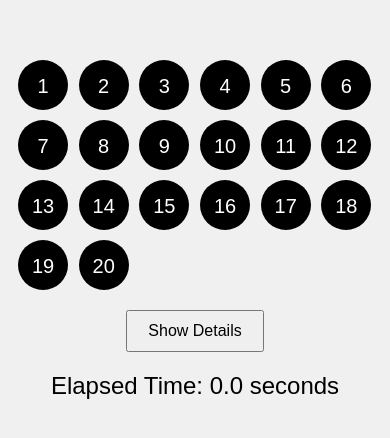
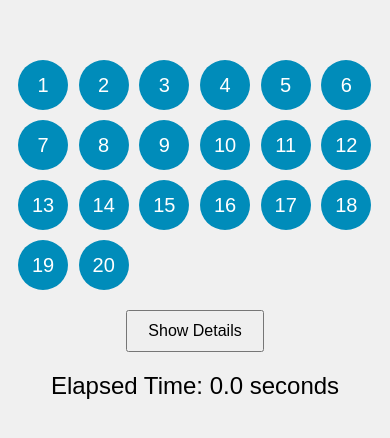
Before and after one commit to jk719/satMathStopWatch, a plain HTML site: page index.html in a window 390 px wide. Shown: the part 210-648 px from the top of the page. Drawn offline with Linux system fonts and the light colour scheme.

Commit message:
Centered number within the circles in mobile view

```diff
--- a/styles.css
+++ b/styles.css
@@ -18,30 +18,20 @@ body {
 }
 
 #buttons button {
-  width: 50px; /* Fixed width */
-  height: 50px; /* Fixed height */
+  width: 50px;
+  height: 50px;
+  border-radius: 50%;
+  background-color: #008CBA;
+  border: none;
+  color: white;
+  display: flex;
+  align-items: center;
+  justify-content: center;
   font-size: 20px;
-  border-radius: 50%;
-  border: none;
-  background-color: black;
-  color: white;
-  text-align: center;
-  line-height: 50px; /* Adjusted line-height to match height */
 }
 
 #buttons button.active {
   background-color: green;
-}
-
-@keyframes blink {
-  from {
-      background-color: black;  /* original color */
-      opacity: 1;
-  }
-  to {
-      background-color: green;  /* blink to green */
-      opacity: 0.5;
-  }
 }
 
 #details-button {
```
